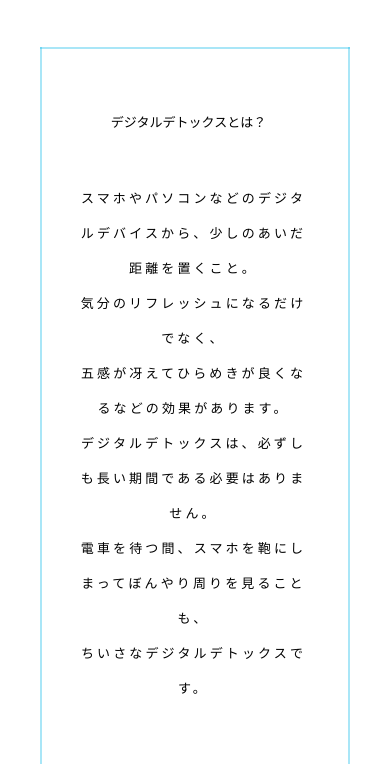
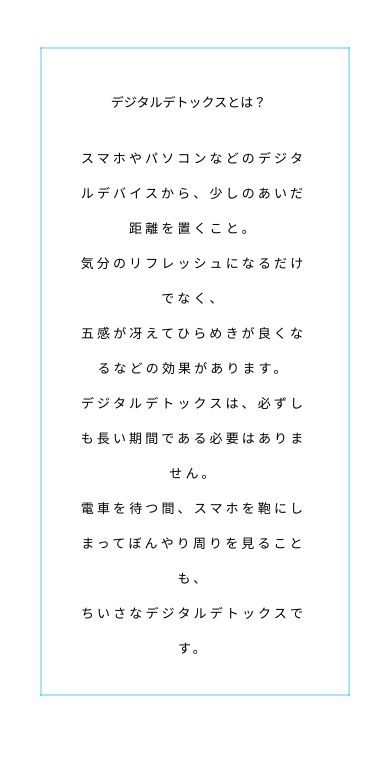
Before and after one commit to ririmizoguchi/lookupat.fun, a plain HTML site: page index.html in a window 390 px wide. Shown: the part 2500-3264 px from the top of the page. Drawn offline with nearby package versions, Linux system fonts and the light colour scheme; a web font is replaced by a local one.

Commit message:
what margin-bottom

```diff
--- a/css/style.css
+++ b/css/style.css
@@ -623,7 +623,7 @@ word-wrap: break-word;
 
 
 h3{
-  margin: 50px 0;
+  margin: 30px 0;
   font-style: normal;
   font-weight: 100;
   width: 197px;
@@ -632,18 +632,19 @@ h3{
 }
 
 .current{
-  padding: 15px 100px 80px 100px;
+  padding: 15px 100px 20px 100px;
    text-decoration: none;
 }
 
 .what_paragraph{
-  font-style: normal;
+font-style: normal;
 font-weight: 400;
-  font-size: 13px;
+font-size: 13px;
 line-height: 35px;
 letter-spacing: 0.24em;
 width: 227px;
-    transform: translate(-60px, 0);
+transform: translate(-60px, 0);
+margin-bottom: 10px;
 }
 
 .destination_container{
```
